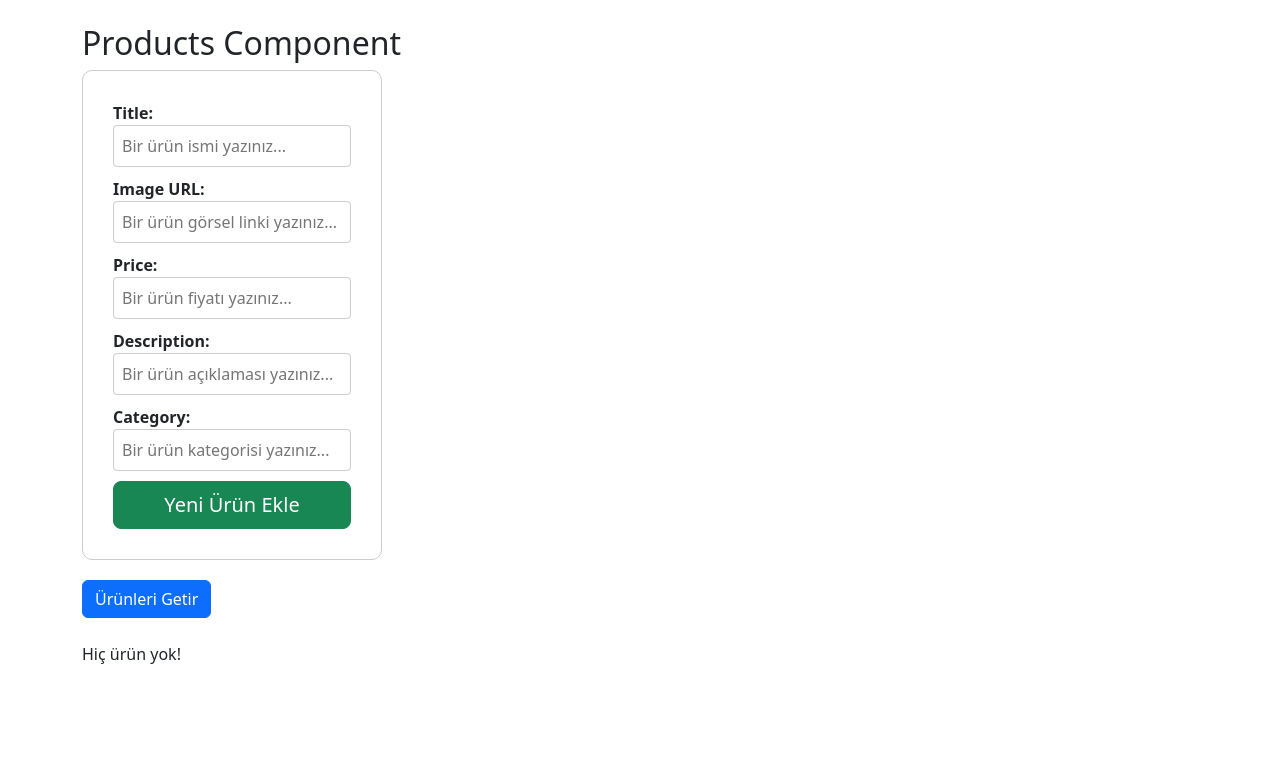
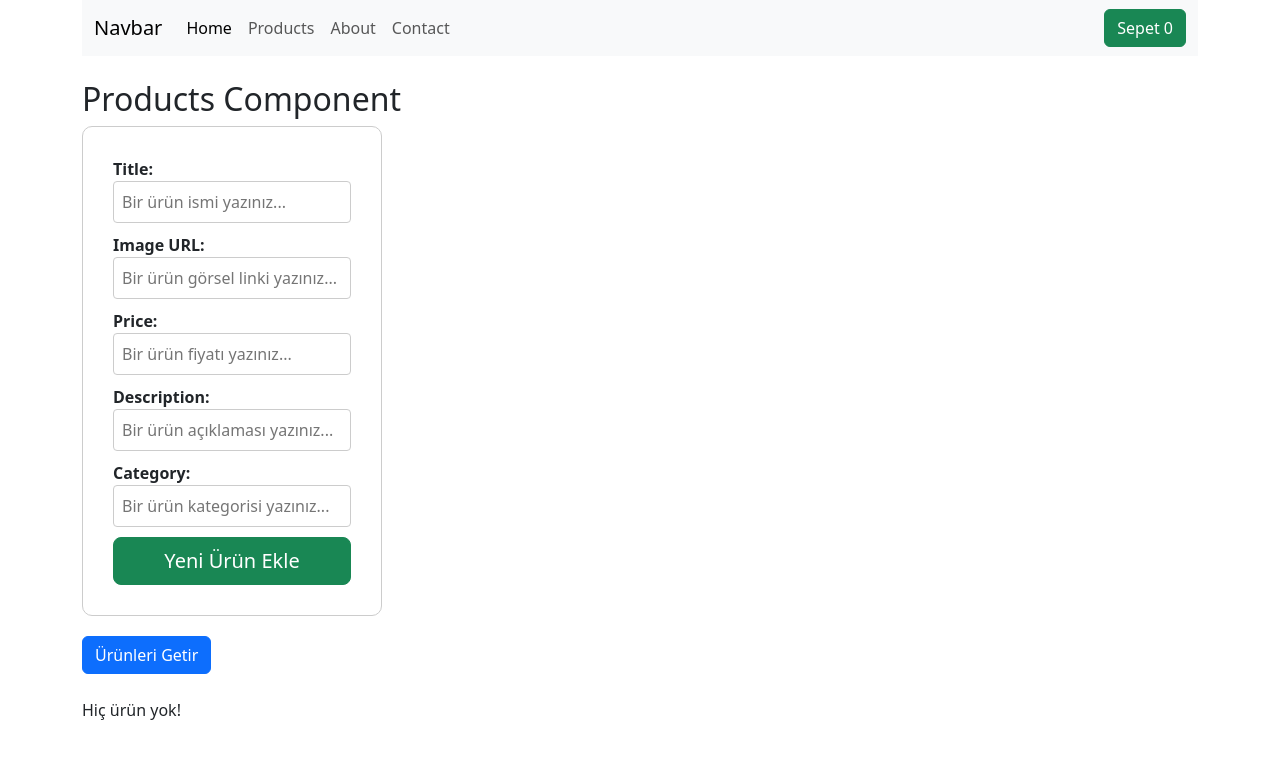
Before and after one commit to eminbasbayan/albaraka-temel-react2, a React (Vite) app: page / in a window 1280 px wide. Shown: the top 758 px of the page. Built offline with nearby package versions, Linux system fonts and the light colour scheme; the HTML template or start-up script is replaced by a standard one.

Commit message:
header component

```diff
--- a/src/App.jsx
+++ b/src/App.jsx
@@ -1,8 +1,10 @@
+import Header from './components/layout/Header';
 import Products from './components/products/Products';
 
 function App() {
   return (
-    <div className='container pt-4'>
+    <div className='container position-relative '>
+      <Header />
       <Products />
     </div>
   );
--- /dev/null
+++ b/src/components/layout/Header.jsx
@@ -0,0 +1,48 @@
+import React from 'react';
+
+const Header = () => {
+  return (
+    <nav className="navbar navbar-expand-lg bg-body-tertiary position-sticky top-0 left-0 w-100">
+      <div className="container-fluid">
+        <a className="navbar-brand" href="#">
+          Navbar
+        </a>
+        <button className="navbar-toggler" type="button">
+          <span className="navbar-toggler-icon"></span>
+        </button>
+        <div className="collapse navbar-collapse">
+          <ul className="navbar-nav me-auto mb-2 mb-lg-0">
+            <li className="nav-item">
+              <a className="nav-link active" href="#">
+                Home
+              </a>
+            </li>
+            <li className="nav-item">
+              <a className="nav-link" href="#">
+                Products
+              </a>
+            </li>
+            <li className="nav-item">
+              <a className="nav-link" href="#">
+                About
+              </a>
+            </li>
+            <li className="nav-item">
+              <a className="nav-link" href="#">
+                Contact
+              </a>
+            </li>
+          </ul>
+          <div className="d-flex">
+
+            <button className="btn btn-success" type="submit">
+              Sepet {0}
+            </button>
+          </div>
+        </div>
+      </div>
+    </nav>
+  );
+};
+
+export default Header;
--- a/src/components/products/Products.jsx
+++ b/src/components/products/Products.jsx
@@ -40,7 +40,7 @@ function Products() {
   }
 
   return (
-    <div className="products">
+    <div className="products mt-4">
       <h2>Products Component</h2>
 
       <AddProductForm
```
